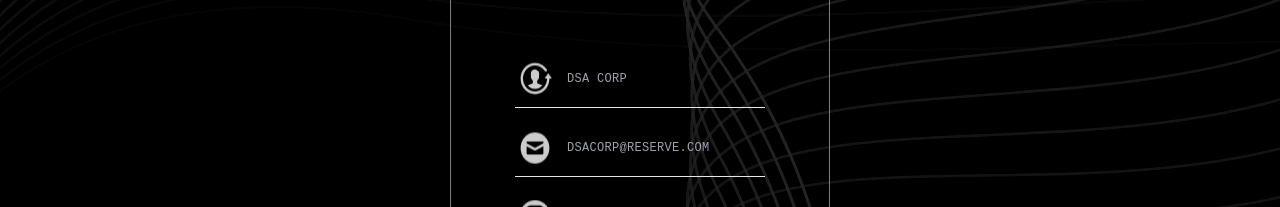
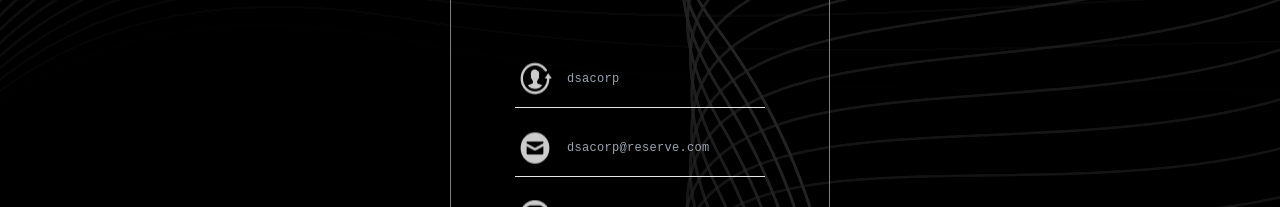
Before and after one commit to 3ill/DSACORP, a React (Vite) app: page /reserve in a window 1280 px wide. Shown: the part 229-436 px from the top of the page. Built offline with nearby package versions, Linux system fonts and the light colour scheme; a web font is replaced by a local one.

Commit message:
light update

```diff
--- a/src/pages/Reserve.jsx
+++ b/src/pages/Reserve.jsx
@@ -49,7 +49,7 @@ const Reserve = () => {
               value={userName}
               onChange={handleUserChange}
               required
-              placeholder="DSA CORP"
+              placeholder="dsacorp"
               className="font-Azeret text-slate-gray bg-transparent text-[12px] tracking-wide max-w-sm"
             />
           </div>
@@ -63,7 +63,7 @@ const Reserve = () => {
               value={userMail}
               onChange={handleMailChange}
               required
-              placeholder="DSACORP@RESERVE.COM"
+              placeholder="dsacorp@reserve.com"
               className="font-Azeret text-slate-gray text-[12px] tracking-wide bg-transparent max-w-sm"
             />
           </div>
```
